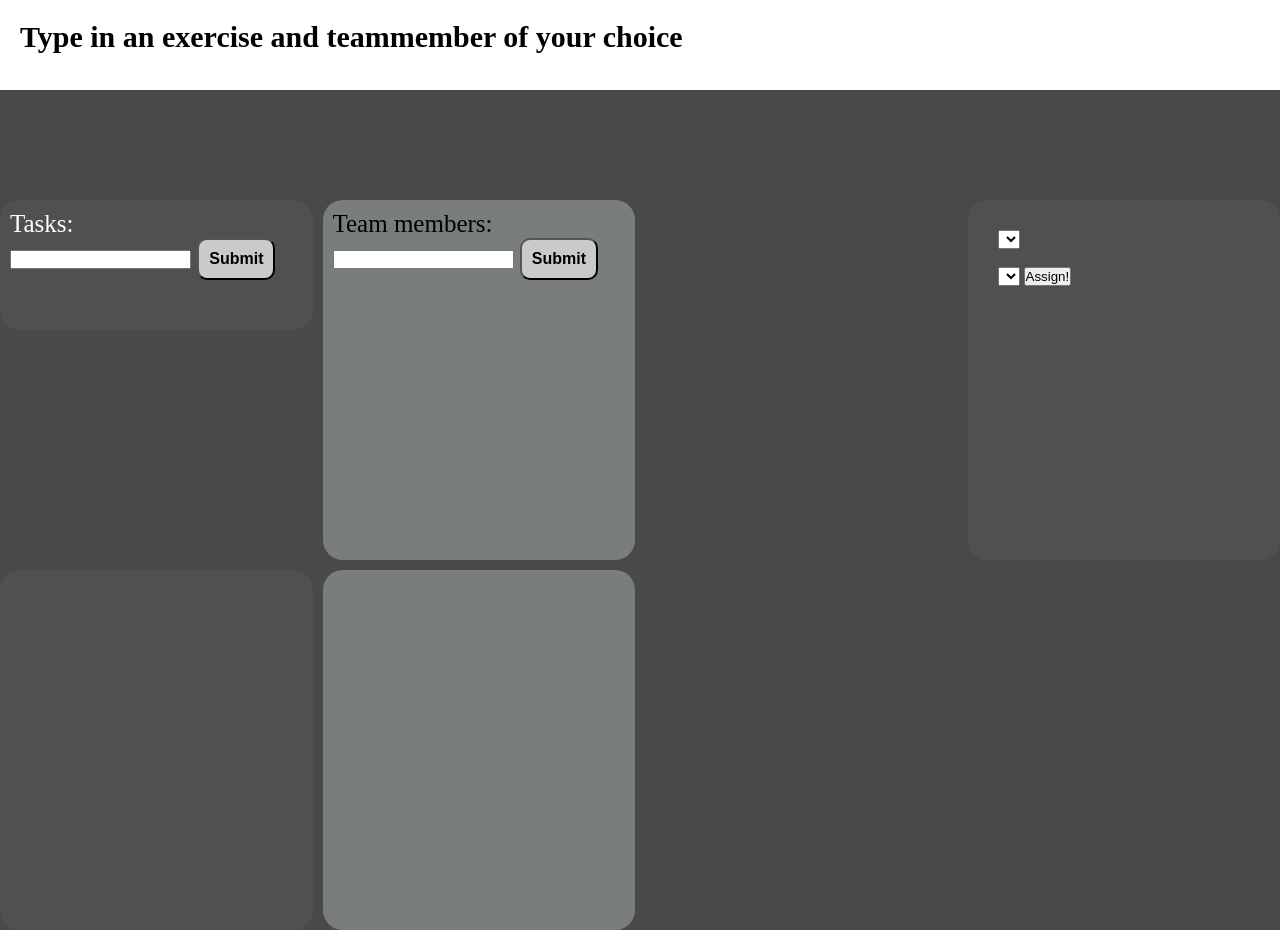
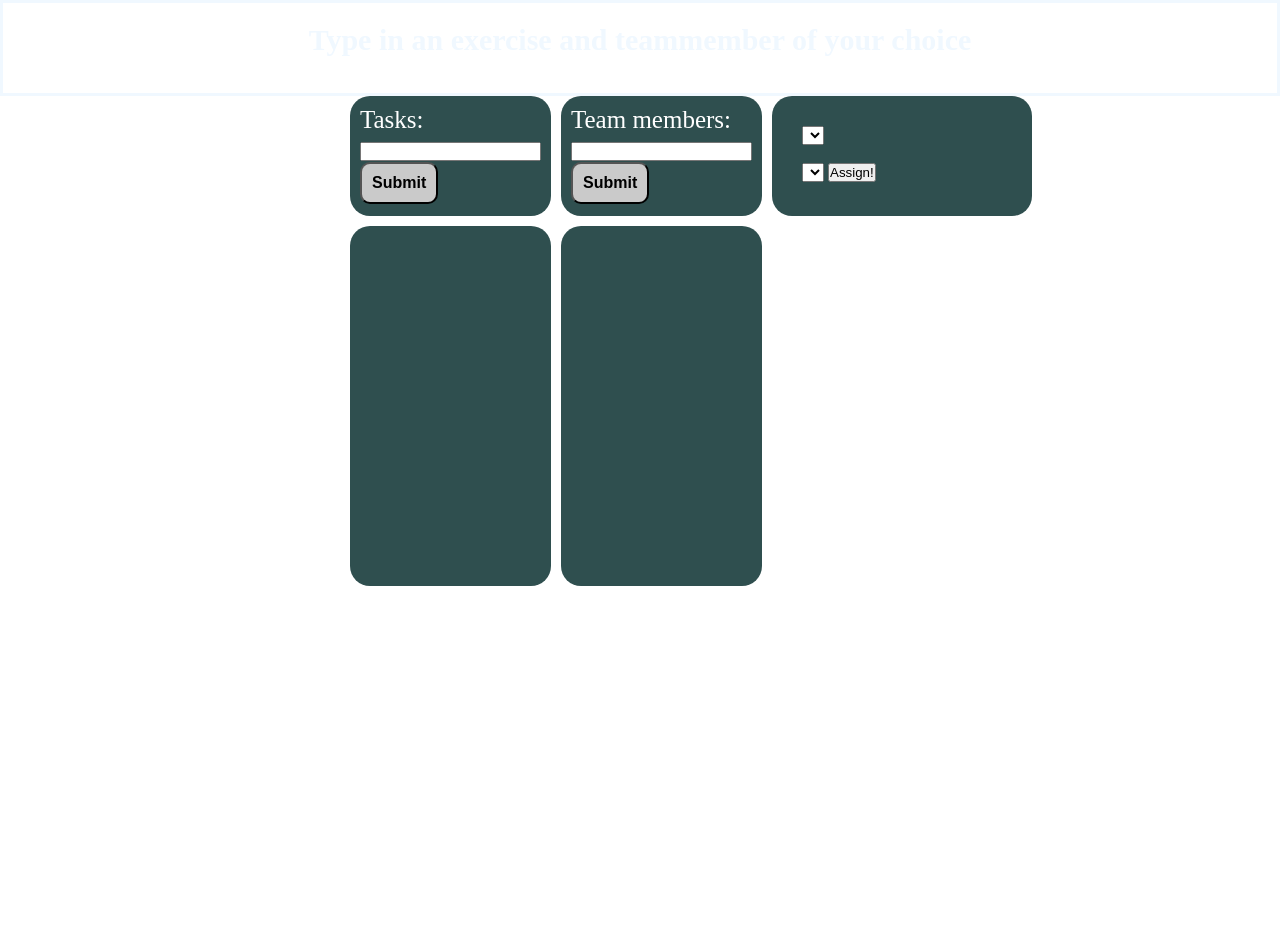
Before and after one commit to Westerdals/pro104-assignment-Heltkake, a plain HTML site: page test.html in a window 1280 px wide. After the commit the page ends 800 px from the top, so only its background shows below. Drawn offline with Linux system fonts and the light colour scheme.

Commit message:
Tomas og VibeckKe sine CSS endringer

```diff
--- a/CSS.css
+++ b/CSS.css
@@ -1,82 +1,86 @@
-
 * {
     margin: 0;
     padding: 0;
 }
-
 body {
-    background-color: rgb(73, 73, 73);
+    overflow: hidden;
+    background-size: cover;
 }
-
 main {
     display: grid;
-    grid-template-columns: repeat(4, 1fr);
+    grid-template-columns: repeat(7, 1fr);
     grid-gap: 10px;
     grid-auto-rows: minmax(auto, 100px);
+    margin-left: 350px;
+    background-size: cover;
 }
-
+img{
+    /*background-size: cover;*/
+    z-index: -1;
+    position: absolute;
+    height: 1080px;
+    width: 1920px;
+}
 h3 {
-    background-color: white;
+    background-color:black, gray;
     height: 50px;
     padding: 20px;
     font-size: 30px;
-
+    text-align: center;
+    color: aliceblue;
+    border: solid;
 }
-
 #task {
     font-size: 25px;
-    background-color: #505050;
+    background-color:darkslategrey;
     color: white;
     grid-column: 1;
-    grid-row: 2;
+    grid-row: 1;
     padding: 10px;
     border-radius: 20px;
-    height: 110px;
+    height: 100px;
 }
-
 #team {
     font-size: 25px;
-    background-color: #797e7d;
+    background-color: darkslategrey;
     grid-column: 2;
-    grid-row: 2;
+    grid-row: 1px;
     padding: 10px;
     border-radius: 20px;
+    height: 100px;
+    color: white
 }
-
 #ul1 {
-    background-color: #505050;
+    background-color: darkslategrey;
     color: white;
     padding: 30px;
     grid-column: 1;
-    grid-row: 3;
-    border-radius: 20px;
-    height: 300px;
-
-}
-#ul2 {
-    background-color: #797e7d;
-    padding: 30px;
-    grid-column: 2;
-    grid-row: 3;
-    border-radius: 20px;
-
-}
-
-#assign {
-    background-color: #505050;
-    color: white;
-    padding: 30px;
-    grid-column: 4 / 4;
     grid-row: 2;
     border-radius: 20px;
     height: 300px;
 }
-
+#ul2 {
+    background-color: darkslategrey;
+    padding: 30px;
+    grid-column: 2;
+    grid-row: 2;
+    border-radius: 20px;
+    color: white
+}
+#assign {
+    background-color:darkslategrey;
+    color: white;
+    padding: 30px;
+    grid-column: 3;
+    grid-row: 1;
+    border-radius: 20px;
+    height:auto;
+    width: 200px;
+}
 .btn-submit {
     border-radius: 10px;
     padding: 10px;
     background-color: rgb(202, 202, 202);
     font-size: 16px;
     font-weight: bold;
-
 }
```
